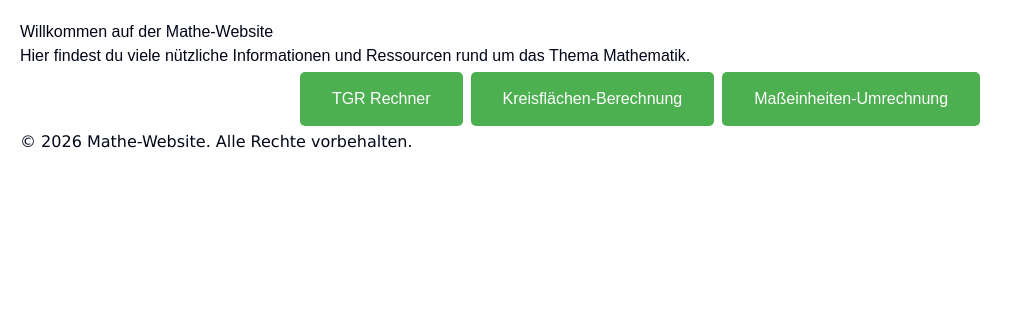
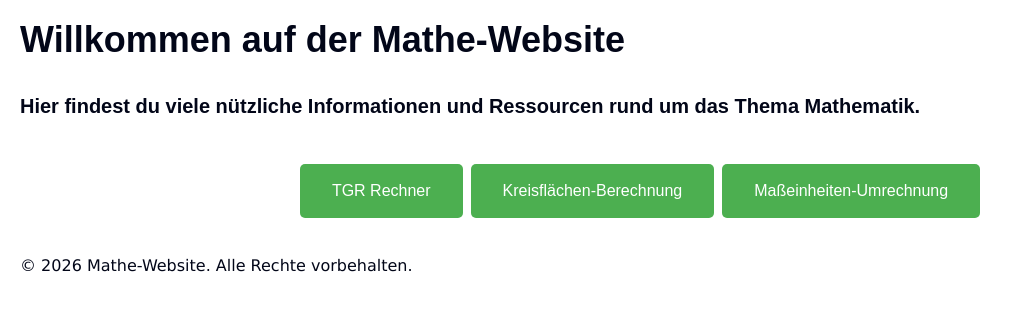
Before and after one commit to pieti30tv/mathe-website-react, a React (Vite) app: page /#/ in a window 1280 px wide. Shown: the top 310 px of the page, without its empty margins (0-1023 px from the left). Built offline with nearby package versions, Linux system fonts and the light colour scheme.

Commit message:
Fix: Margin and padding on main page

```diff
--- a/src/index.css
+++ b/src/index.css
@@ -31,6 +31,7 @@ a {
   align-items: center;
   margin: 0 auto;
   flex-wrap: wrap;
+  margin-bottom: 2rem;
 }
 .link.button.mainPage {
   background-color: #4caf50; /* Green */
@@ -153,7 +154,7 @@ p {
   --chart-3: oklch(0.769 0.188 70.08);
   --chart-4: oklch(0.627 0.265 303.9);
   --chart-5: oklch(0.645 0.246 16.439);
-  --sidebar: oklch(0.208 0.042 265.755);
+  --sidebar: oklch(20.841% 0.04169 266.371);
   --sidebar-foreground: oklch(0.984 0.003 247.858);
   --sidebar-primary: oklch(0.488 0.243 264.376);
   --sidebar-primary-foreground: oklch(0.984 0.003 247.858);
@@ -172,4 +173,10 @@ p {
     @apply bg-background text-foreground;
     @apply bg-background text-foreground;
   }
+  h1 {
+    @apply text-4xl font-bold mb-8;
+  }
+  h3 {
+    @apply text-xl font-semibold mt-8 mb-10;
+  }
 }
```
